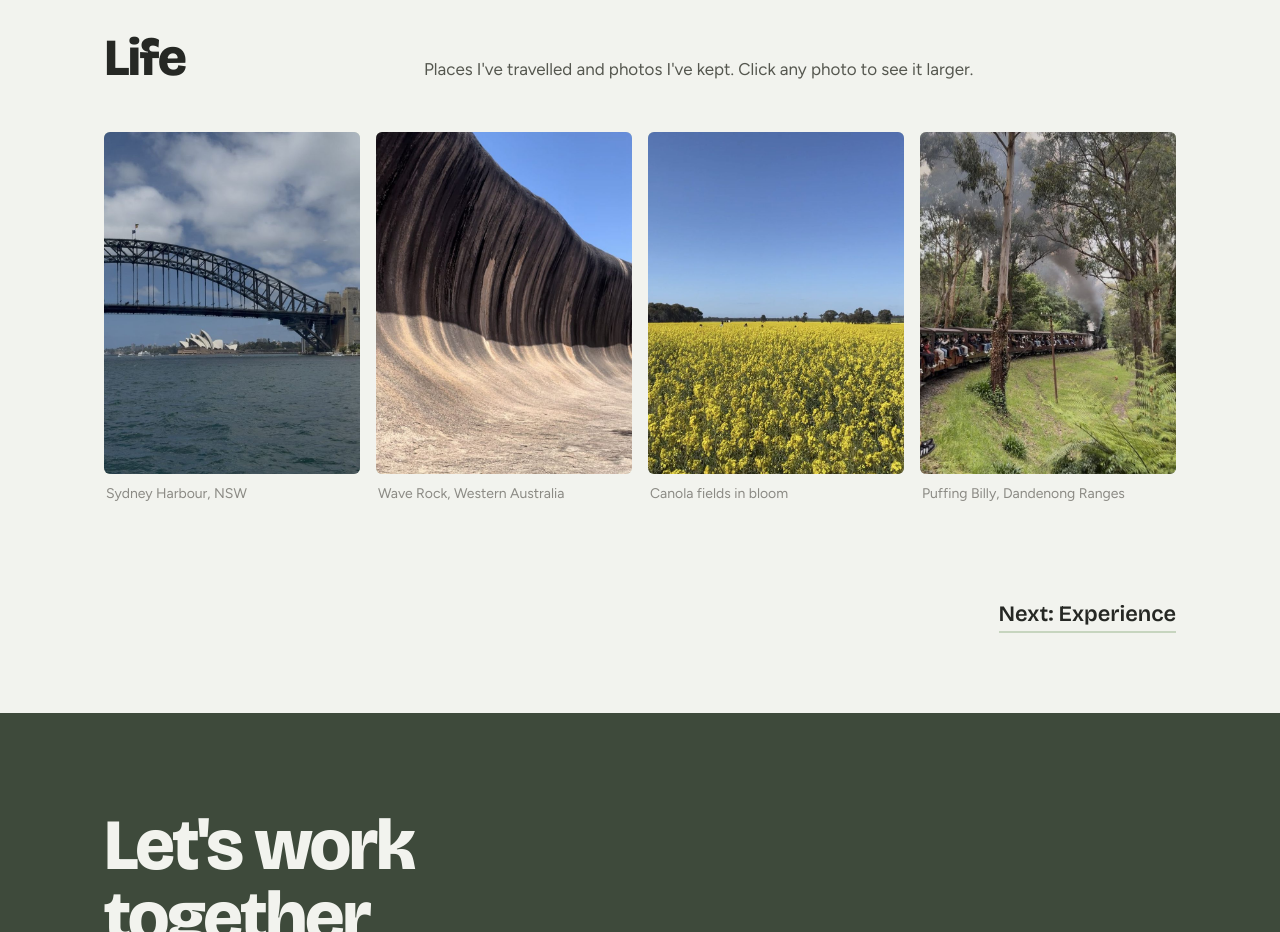
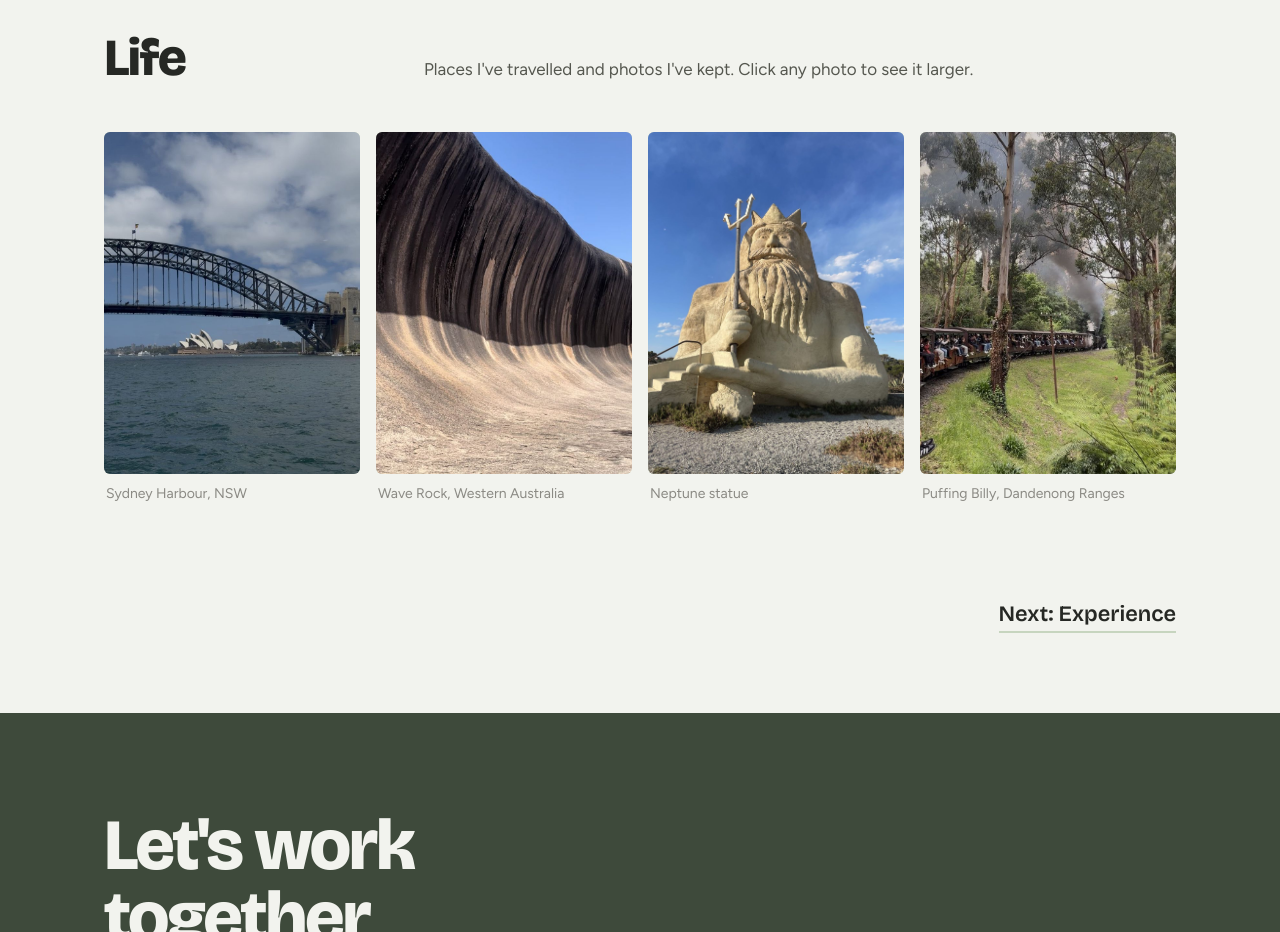
Before and after one commit to linhhuynh3110/linhhuynh-portfolio, a plain HTML site: page index.html in a window 1280 px wide. Shown: the part 1720-2652 px from the top of the page. Drawn offline with nearby package versions, Linux system fonts and the light colour scheme.

Commit message:
Swap canola photo for Neptune statue in Life gallery
Co-Authored-By: Claude Opus 5.5 <noreply@anthropic.com>
Claude-Session: https://claude.ai/code/session_01NrHfSizBsJEbbo2rqf2erX

```diff
--- a/index.html
+++ b/index.html
@@ -78,7 +78,7 @@
       <div class="gallery">
         <figure><div class="ph"><img src="images/travel-sydney.jpg" alt="Sydney Harbour Bridge and Opera House from the water"></div><figcaption>Sydney Harbour, NSW</figcaption></figure>
         <figure><div class="ph"><img src="images/travel-wave-rock.jpg" alt="Curved striped granite wall of Wave Rock against blue sky"></div><figcaption>Wave Rock, Western Australia</figcaption></figure>
-        <figure><div class="ph"><img src="images/travel-canola.jpg" alt="Bright yellow canola field under a clear blue sky"></div><figcaption>Canola fields in bloom</figcaption></figure>
+        <figure><div class="ph"><img src="images/travel-neptune.jpg" alt="Giant sculpted Neptune statue holding a trident"></div><figcaption>Neptune statue</figcaption></figure>
         <figure><div class="ph"><img src="images/travel-puffing-billy.jpg" alt="Steam train curving through tall gum trees and ferns"></div><figcaption>Puffing Billy, Dandenong Ranges</figcaption></figure>
       </div>
     </div>
```
